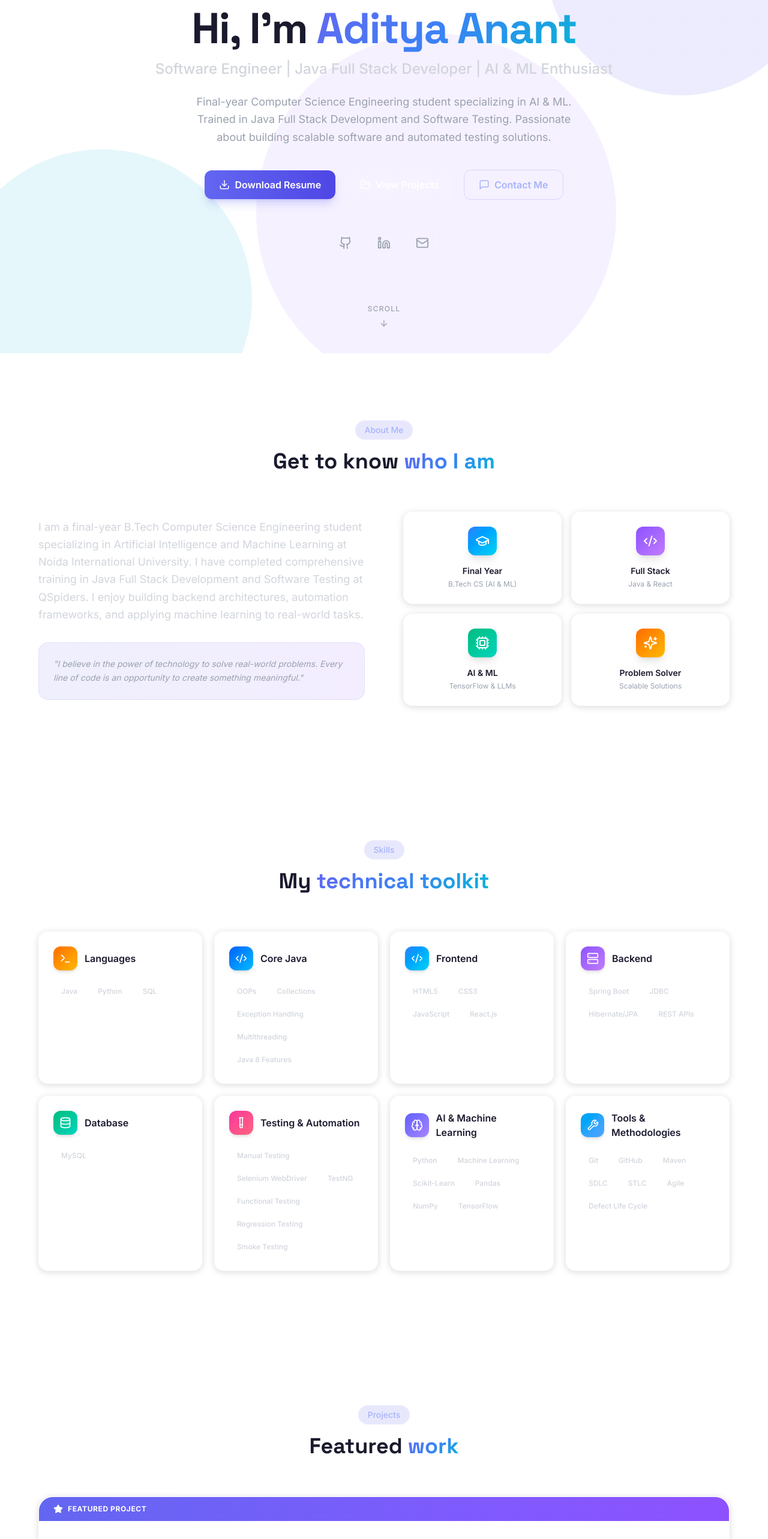
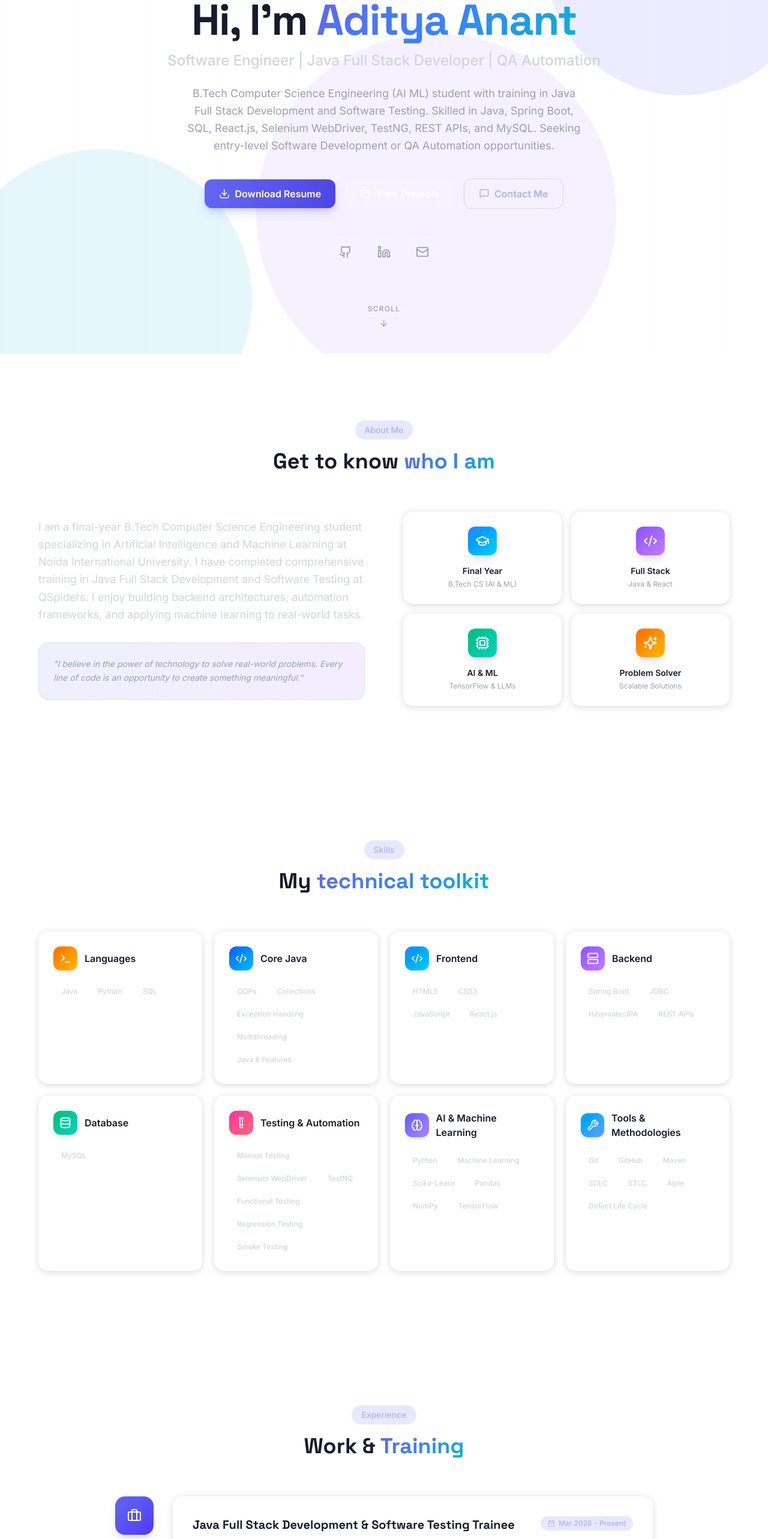
Before and after one commit to Adiitya9/Portfolio, a React (Vite) app: page / in a window 1280 px wide. Shown: the part 211-2777 px from the top of the page at 60% size. Built offline with nearby package versions, Linux system fonts and the light colour scheme.

Commit message:
update: add Studeon live demo link, QSpiders experience, and actual resume PDF

```diff
--- a/src/App.tsx
+++ b/src/App.tsx
@@ -4,6 +4,7 @@ import Navbar from './components/Navbar';
 import Hero from './components/Hero';
 import About from './components/About';
 import Skills from './components/Skills';
+import Experience from './components/Experience';
 import Projects from './components/Projects';
 import Education from './components/Education';
 import Certifications from './components/Certifications';
@@ -28,6 +29,9 @@ function App() {
           {/* Technical Skills Section */}
           <Skills />
 
+          {/* Experience & Training Section */}
+          <Experience />
+
           {/* Featured & Other Projects Section */}
           <Projects />
 
--- /dev/null
+++ b/src/components/Experience.tsx
@@ -0,0 +1,61 @@
+import { Briefcase, Calendar, ChevronRight } from 'lucide-react';
+import { useTheme } from '../context/ThemeContext';
+import { experiences } from '../data/data';
+import AnimatedSection from './AnimatedSection';
+
+export default function Experience() {
+  const { isDark } = useTheme();
+
+  return (
+    <section id="experience" className="section-padding">
+      <div className="max-w-4xl mx-auto">
+        <AnimatedSection>
+          <div className="text-center mb-16">
+            <span className={`inline-block px-4 py-1.5 rounded-full text-sm font-medium mb-4 ${isDark ? 'bg-primary-500/15 text-primary-300' : 'bg-primary-50 text-primary-600'}`}>
+              Experience
+            </span>
+            <h2 className="text-3xl md:text-4xl font-bold font-[family-name:var(--font-heading)]">
+              Work & <span className="gradient-text">Training</span>
+            </h2>
+          </div>
+        </AnimatedSection>
+
+        <div className="relative">
+          <div className={`absolute left-6 md:left-8 top-0 bottom-0 w-px ${isDark ? 'bg-white/10' : 'bg-gray-200'}`} />
+          <div className="space-y-8">
+            {experiences.map((exp, index) => (
+              <AnimatedSection key={exp.role} delay={index}>
+                <div className="relative flex gap-6 md:gap-8">
+                  <div className="relative z-10 shrink-0">
+                    <div className="w-12 h-12 md:w-16 md:h-16 rounded-2xl bg-gradient-to-br from-primary-500 to-indigo-600 flex items-center justify-center shadow-lg shadow-primary-500/20 transition-transform duration-200 hover:scale-105">
+                      <Briefcase size={24} className="text-white" />
+                    </div>
+                  </div>
+                  <div className="glass-card rounded-2xl p-6 md:p-8 flex-1 transition-transform duration-200 hover:-translate-y-0.5">
+                    <div className="flex flex-wrap items-start justify-between gap-2 mb-2">
+                      <h3 className="text-lg md:text-xl font-bold font-[family-name:var(--font-heading)]">{exp.role}</h3>
+                      <span className={`inline-flex items-center gap-1.5 px-3 py-1 rounded-full text-xs font-medium ${isDark ? 'bg-primary-500/15 text-primary-300' : 'bg-white text-primary-600 border border-primary-200 shadow-xs'}`}>
+                        <Calendar size={12} /> {exp.period}
+                      </span>
+                    </div>
+                    <p className={`text-sm font-medium mb-4 ${isDark ? 'text-primary-300' : 'text-primary-600'}`}>
+                      {exp.company}
+                    </p>
+                    <ul className="space-y-2.5">
+                      {exp.highlights.map((item) => (
+                        <li key={item} className="flex items-start gap-2.5 text-sm leading-relaxed">
+                          <ChevronRight size={15} className="text-primary-400 mt-1 shrink-0" />
+                          <span className={isDark ? 'text-gray-300' : 'text-gray-700'}>{item}</span>
+                        </li>
+                      ))}
+                    </ul>
+                  </div>
+                </div>
+              </AnimatedSection>
+            ))}
+          </div>
+        </div>
+      </div>
+    </section>
+  );
+}
--- a/src/components/Projects.tsx
+++ b/src/components/Projects.tsx
@@ -134,9 +134,16 @@ function ProjectCard({ project, isDark }: { project: Project; isDark: boolean })
             <span key={tech} className={`px-2.5 py-1 rounded-lg text-xs font-semibold ${isDark ? 'bg-white/5 text-gray-300 border border-white/5' : 'bg-white text-gray-600 border border-gray-200 shadow-xs'}`}>{tech}</span>
           ))}
         </div>
-        <a href={project.github} target="_blank" rel="noopener noreferrer" className={`inline-flex items-center gap-2 px-4 py-2 rounded-xl text-sm font-semibold transition-all duration-200 hover:-translate-y-0.5 active:scale-95 ${isDark ? 'bg-white/10 hover:bg-white/15 text-white border border-white/10' : 'bg-white hover:bg-gray-50 text-gray-700 border border-gray-200 shadow-xs'}`}>
-          <Github size={16} /> View Code
-        </a>
+        <div className="flex items-center gap-3">
+          <a href={project.github} target="_blank" rel="noopener noreferrer" className={`inline-flex items-center gap-2 px-4 py-2 rounded-xl text-sm font-semibold transition-all duration-200 hover:-translate-y-0.5 active:scale-95 ${isDark ? 'bg-white/10 hover:bg-white/15 text-white border border-white/10' : 'bg-white hover:bg-gray-50 text-gray-700 border border-gray-200 shadow-xs'}`}>
+            <Github size={16} /> View Code
+          </a>
+          {project.demo && project.demo !== project.github && (
+            <a href={project.demo} target="_blank" rel="noopener noreferrer" className={`inline-flex items-center gap-2 px-4 py-2 rounded-xl text-sm font-semibold transition-all duration-200 hover:-translate-y-0.5 active:scale-95 ${isDark ? 'bg-primary-500/20 hover:bg-primary-500/30 text-primary-300 border border-primary-500/30' : 'bg-white hover:bg-gray-50 text-gray-700 border border-gray-200 shadow-xs'}`}>
+              <ExternalLink size={16} /> Live Demo
+            </a>
+          )}
+        </div>
       </div>
     </div>
   );
--- a/src/data/data.ts
+++ b/src/data/data.ts
@@ -29,6 +29,13 @@ export interface Project {
 
 
 
+export interface Experience {
+  role: string;
+  company: string;
+  period: string;
+  highlights: string[];
+}
+
 export interface Education {
   degree: string;
   institution: string;
@@ -40,6 +47,7 @@ export interface Certification {
   title: string;
   issuer: string;
   date?: string;
+  credentialUrl?: string;
 }
 
 export interface SocialLink {
@@ -57,8 +65,8 @@ export interface ContactInfo {
 
 export const personalInfo = {
   name: 'Aditya Anant',
-  tagline: 'Software Engineer | Java Full Stack Developer | AI & ML Enthusiast',
-  intro: 'Final-year Computer Science Engineering student specializing in AI & ML. Trained in Java Full Stack Development and Software Testing. Passionate about building scalable software and automated testing solutions.',
+  tagline: 'Software Engineer | Java Full Stack Developer | QA Automation',
+  intro: 'B.Tech Computer Science Engineering (AI ML) student with training in Java Full Stack Development and Software Testing. Skilled in Java, Spring Boot, SQL, React.js, Selenium WebDriver, TestNG, REST APIs, and MySQL. Seeking entry-level Software Development or QA Automation opportunities.',
   about: 'I am a final-year B.Tech Computer Science Engineering student specializing in Artificial Intelligence and Machine Learning at Noida International University. I have completed comprehensive training in Java Full Stack Development and Software Testing at QSpiders. I enjoy building backend architectures, automation frameworks, and applying machine learning to real-world tasks.',
   resumeUrl: '/resume.pdf',
 };
@@ -120,7 +128,20 @@ export const skillCategories: SkillCategory[] = [
   },
 ];
 
-
+export const experiences: Experience[] = [
+  {
+    role: 'Java Full Stack Development & Software Testing Trainee',
+    company: 'QSpiders',
+    period: 'Mar 2026 – Present',
+    highlights: [
+      'Developed Java-based applications using Core Java, Spring Boot, Hibernate/JPA, JDBC, REST APIs, and MySQL.',
+      'Automated web application test scenarios using Selenium WebDriver and TestNG.',
+      'Performed manual testing including functional, smoke, and regression testing.',
+      'Practiced test case design, defect life cycle, SDLC, STLC, and Agile methodologies.',
+      'Used Git, GitHub, and Maven during project-based development and testing activities.',
+    ],
+  },
+];
 
 export const projects: Project[] = [
   {
@@ -141,11 +162,20 @@ export const projects: Project[] = [
     featured: true,
   },
   {
-    title: 'Student Management System',
-    techStack: ['Java', 'Spring Boot', 'Hibernate', 'MySQL', 'REST APIs'],
-    description: 'Developed a web-based Student Management System for managing student records. Implemented CRUD operations using Spring Boot and Hibernate, integrated MySQL database for efficient storage and retrieval, and developed RESTful APIs for communication between application layers.',
+    title: 'Studeon — Student Management & Academic Records Portal',
+    techStack: ['Java', 'Spring Boot', 'Spring Security', 'JWT', 'Hibernate/JPA', 'MySQL', 'REST APIs', 'Docker'],
+    description: 'Developed a production-grade academic records and student management system. Engineered role-based access control (RBAC) with stateless JWT authentication for Administrator, Faculty, and Student tiers, an authoritative student register with search and CSV export, gradebook matrix computing weighted letter grades, course catalog, transcript generation, and append-only audit logging.',
+    features: [
+      'Role-based access control (RBAC) with stateless JWT authentication for Admin, Faculty, and Student roles',
+      'Dynamic student register supporting multi-field search, column sorting, pagination, and CSV export',
+      'Gradebook & attendance matrix computing weighted composites into official letter grades (A–F)',
+      'Academic transcript & student ID generation tracking semester coursework and cumulative GPA',
+      'Course catalog bulletin managing course codes, credits, instructors, and enrollment capacities',
+      'Append-only audit logging tracking administrative and faculty modifications',
+      'Containerized with Docker & Docker Compose for cloud deployment on Render',
+    ],
     github: 'https://github.com/Adiitya9/StudentManagementSystem',
-    demo: 'https://github.com/Adiitya9/StudentManagementSystem',
+    demo: 'https://studeon.onrender.com',
     featured: true,
   },
   {
@@ -189,21 +219,19 @@ export const education: Education[] = [
 
 export const certifications: Certification[] = [
   {
-    title: 'AWS Academy Completion Certificate – Introduction to Machine Learning: Art of the Possible',
+    title: 'Introduction to Machine Learning: Art of the Possible',
     issuer: 'AWS Academy',
     date: '2026',
+    credentialUrl: 'https://drive.google.com/file/d/1_kJqrJiN8YFKck3o2hikTsgJMhd7ZP-B/view?usp=share_link',
   },
   {
     title: 'AI Fluency: Framework & Foundations',
     issuer: 'Anthropic',
     date: '2026',
+    credentialUrl: 'https://drive.google.com/file/d/1tJsJifmTc4I9gzIA347TGhI3eezbWbxQ/view?usp=share_link',
   },
   {
-    title: 'Java Full Stack Development Training',
-    issuer: 'QSpiders',
-  },
-  {
-    title: 'Software Testing Training',
+    title: 'Java Full Stack Development Training & Software Testing Training',
     issuer: 'QSpiders',
   },
   {
@@ -224,6 +252,7 @@ export const navLinks = [
   { label: 'Home', href: '#home' },
   { label: 'About', href: '#about' },
   { label: 'Skills', href: '#skills' },
+  { label: 'Experience', href: '#experience' },
   { label: 'Projects', href: '#projects' },
   { label: 'Education', href: '#education' },
   { label: 'Certifications & Achievements', href: '#certifications' },
```
Also changed, not shown: src/components/Certifications.tsx (+22 -3 lines), 1 other file (tests, documents, lock files or other folders).
